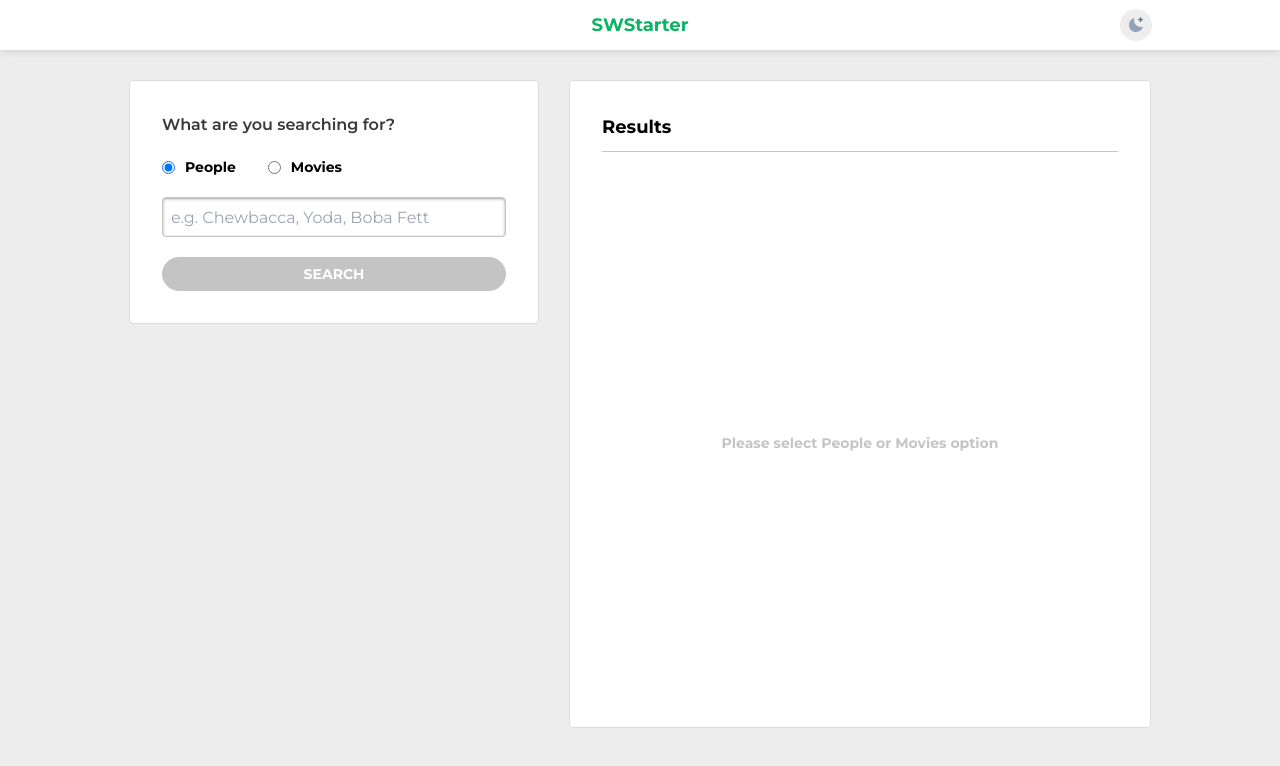
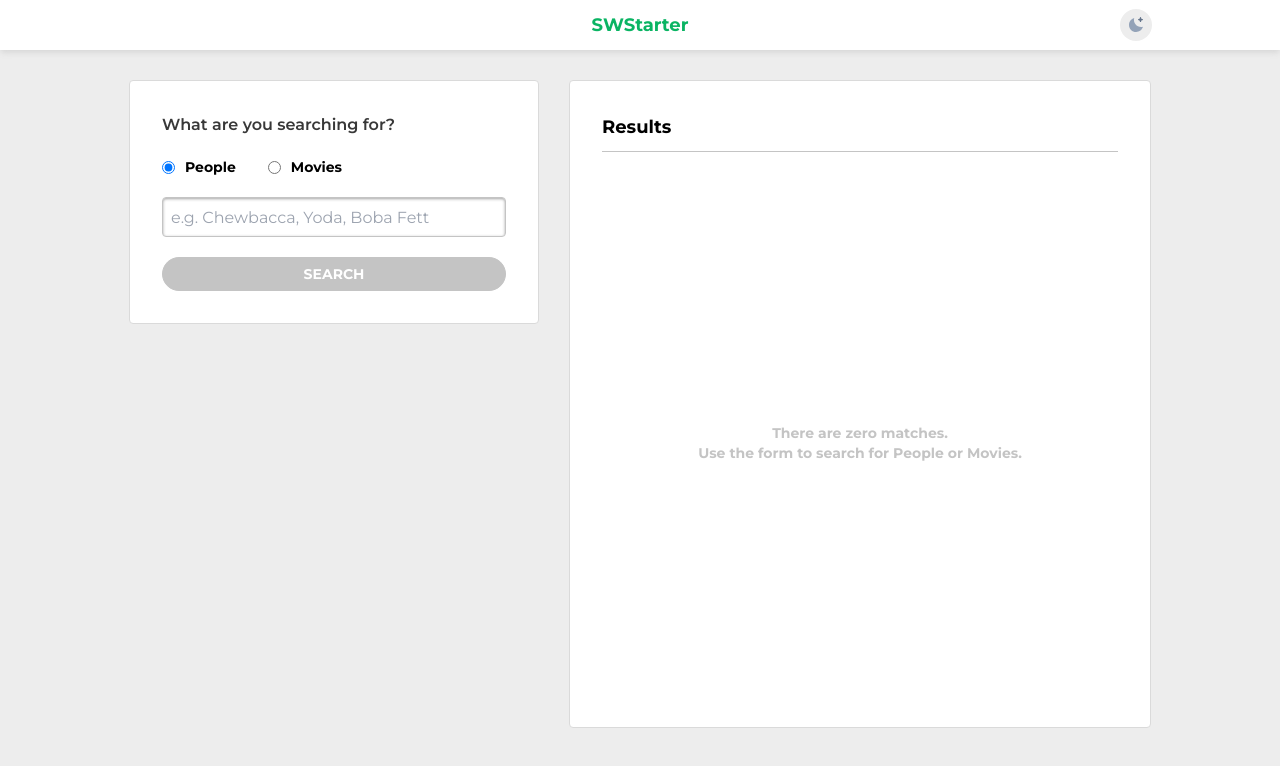
Before and after one commit to mateusbzerra/swstarter, a React (Vite) app in the folder frontend/: page / in a window 1280 px wide. Shown: the top 766 px of the page. Built offline with nearby package versions, Linux system fonts and the light colour scheme.

Commit message:
fix(frontend): show search empty message

```diff
--- a/frontend/src/pages/Home/containers/SearchResultsContent/SearchResultsContent.tsx
+++ b/frontend/src/pages/Home/containers/SearchResultsContent/SearchResultsContent.tsx
@@ -22,13 +22,6 @@ export const SearchResultsContent = ({
   data,
   searchType,
 }: Props) => {
-  if (!searchType) {
-    return (
-      <ResultMessageWrapper>
-        <p>Please select People or Movies option</p>
-      </ResultMessageWrapper>
-    );
-  }
   if (isLoading) {
     return (
       <ResultMessageWrapper>
@@ -46,6 +39,14 @@ export const SearchResultsContent = ({
     );
   }
 
+  if (!searchType) {
+    return (
+      <ResultMessageWrapper>
+        <p>Please select People or Movies option</p>
+      </ResultMessageWrapper>
+    );
+  }
+
   return (
     <>
       {data?.results?.map((item) => (
```
